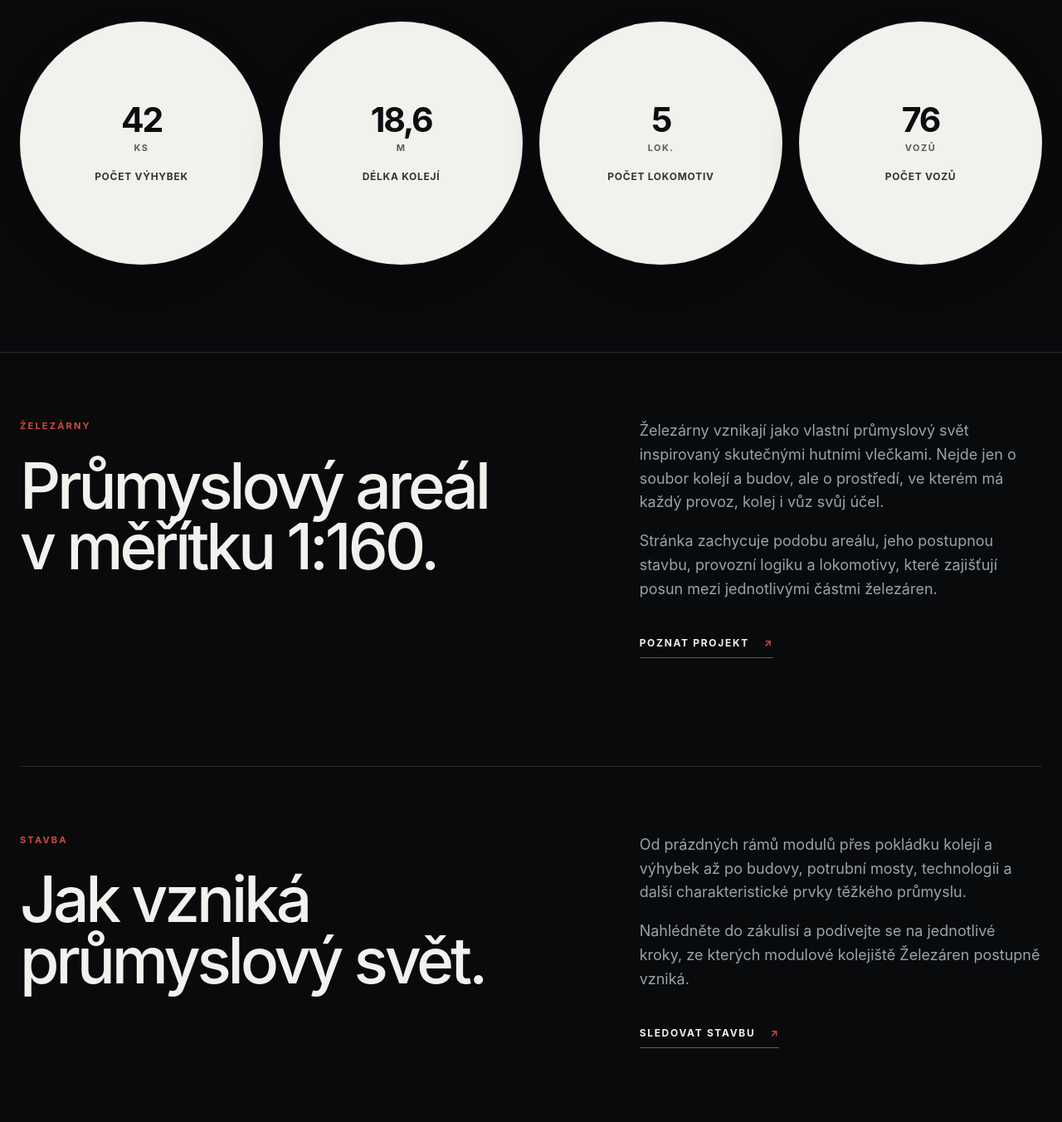
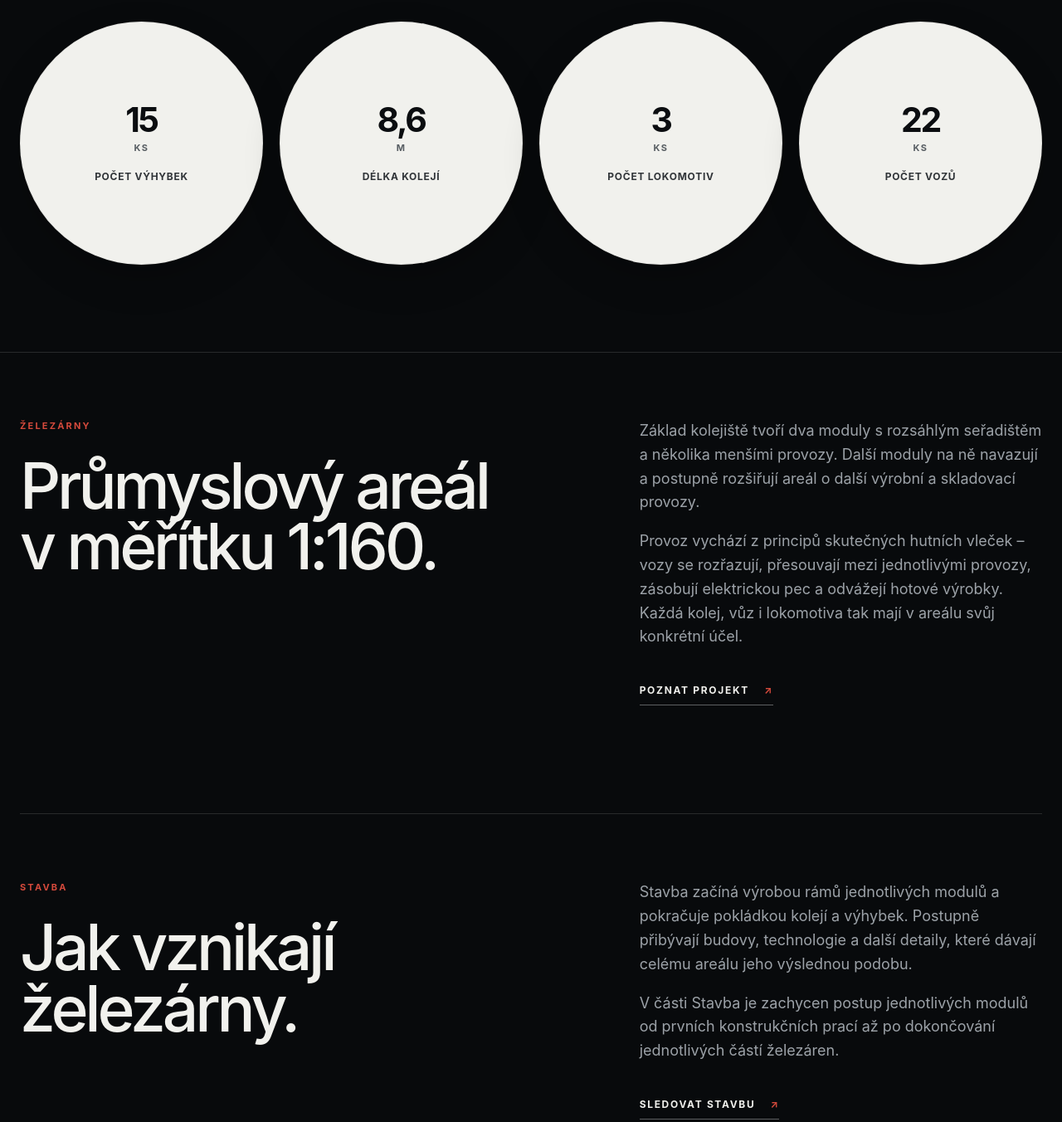
Before and after one commit to nkolejiste/web2, a plain HTML site: page zelezarny/index.html in a window 1280 px wide. Shown: the part 860-2212 px from the top of the page at 83% size. Drawn offline with Linux system fonts and the light colour scheme.

Commit message:
Update index.html

```diff
--- a/zelezarny/index.html
+++ b/zelezarny/index.html
@@ -25,10 +25,9 @@
       <div class="hero-overlay"></div>
 
       <div class="hero-content container">
-        <h2 class="display-title reveal">Modulové železárny<br>v měřítku 1:160</h2>
+        <h2 class="display-title reveal">Modulové kolejiště<br>železáren v měřítku 1:160</h2>
         <p class="hero-lead reveal">
-          Kolejiště je inspirované skutečnými železárnami, vlečkovým provozem
-          a realistickým pohybem vozů mezi jednotlivými provozy.
+          Kolejiště je inspirované skutečnými železárnami, jejich vlečkovým provozem a reálným oběhem vozů mezi jednotlivými částmi areálu.
         </p>
         <a class="text-link reveal" href="#kolejiste">Prozkoumat železárny <span>↓</span></a>
       </div>
@@ -41,23 +40,23 @@
       <div class="container">
         <div class="stats-grid">
           <div class="stat-circle reveal">
-            <strong class="stat-value">42</strong>
+            <strong class="stat-value">15</strong>
             <span class="stat-unit">ks</span>
             <span class="stat-label">počet výhybek</span>
           </div>
           <div class="stat-circle reveal">
-            <strong class="stat-value">18,6</strong>
+            <strong class="stat-value">8,6</strong>
             <span class="stat-unit">m</span>
             <span class="stat-label">délka kolejí</span>
           </div>
           <div class="stat-circle reveal">
-            <strong class="stat-value">5</strong>
-            <span class="stat-unit">lok.</span>
+            <strong class="stat-value">3</strong>
+            <span class="stat-unit">ks</span>
             <span class="stat-label">počet lokomotiv</span>
           </div>
           <div class="stat-circle reveal">
-            <strong class="stat-value">76</strong>
-            <span class="stat-unit">vozů</span>
+            <strong class="stat-value">22</strong>
+            <span class="stat-unit">ks</span>
             <span class="stat-label">počet vozů</span>
           </div>
         </div>
@@ -72,13 +71,13 @@
         </div>
         <div class="story-copy reveal">
           <p>
-            Železárny vznikají jako vlastní průmyslový svět inspirovaný skutečnými
-            hutními vlečkami. Nejde jen o soubor kolejí a budov, ale o prostředí,
-            ve kterém má každý provoz, kolej i vůz svůj účel.
+            Základ kolejiště tvoří dva moduly s rozsáhlým seřadištěm a několika menšími provozy. Další moduly
+            na ně navazují a postupně rozšiřují areál o další výrobní a skladovací provozy.
           </p>
           <p>
-            Stránka zachycuje podobu areálu, jeho postupnou stavbu, provozní logiku
-            a lokomotivy, které zajišťují posun mezi jednotlivými částmi železáren.
+            Provoz vychází z principů skutečných hutních vleček – vozy se rozřazují,
+            přesouvají mezi jednotlivými provozy, zásobují elektrickou pec a odvážejí hotové
+            výrobky. Každá kolej, vůz i lokomotiva tak mají v areálu svůj konkrétní účel.
           </p>
           <a class="button-link" href="projekt.html">Poznat projekt <span>↗</span></a>
         </div>
@@ -89,16 +88,16 @@
       <div class="story-grid">
         <div>
           <p class="eyebrow reveal">STAVBA</p>
-          <h2 class="section-title reveal">Jak vzniká<br>průmyslový svět.</h2>
+          <h2 class="section-title reveal">Jak vznikají<br>železárny.</h2>
         </div>
         <div class="story-copy reveal">
           <p>
-            Od prázdných rámů modulů přes pokládku kolejí a výhybek až po budovy,
-            potrubní mosty, technologii a další charakteristické prvky těžkého průmyslu.
+            Stavba začíná výrobou rámů jednotlivých modulů a pokračuje pokládkou kolejí a výhybek. Postupně přibývají
+            budovy, technologie a další detaily, které dávají celému areálu jeho výslednou podobu.
           </p>
           <p>
-            Nahlédněte do zákulisí a podívejte se na jednotlivé kroky, ze kterých
-            modulové kolejiště Železáren postupně vzniká.
+            V části Stavba je zachycen postup jednotlivých modulů od prvních konstrukčních
+            prací až po dokončování jednotlivých částí železáren.
           </p>
           <a class="button-link" href="stavba.html">Sledovat stavbu <span>↗</span></a>
         </div>
```
